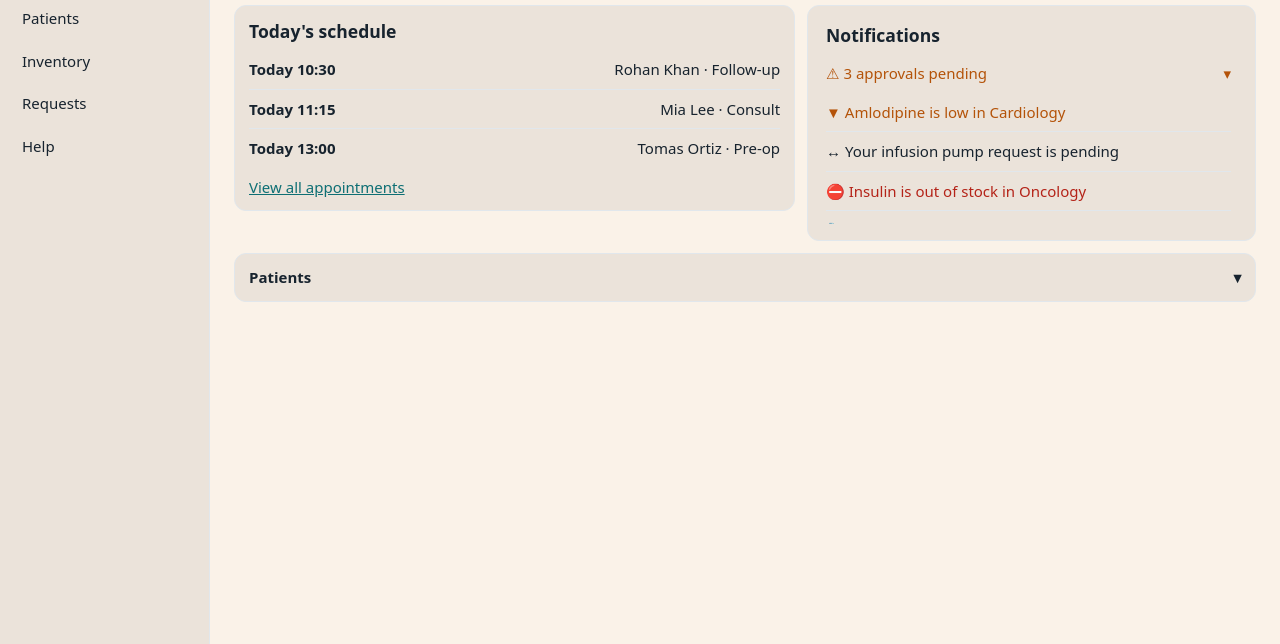
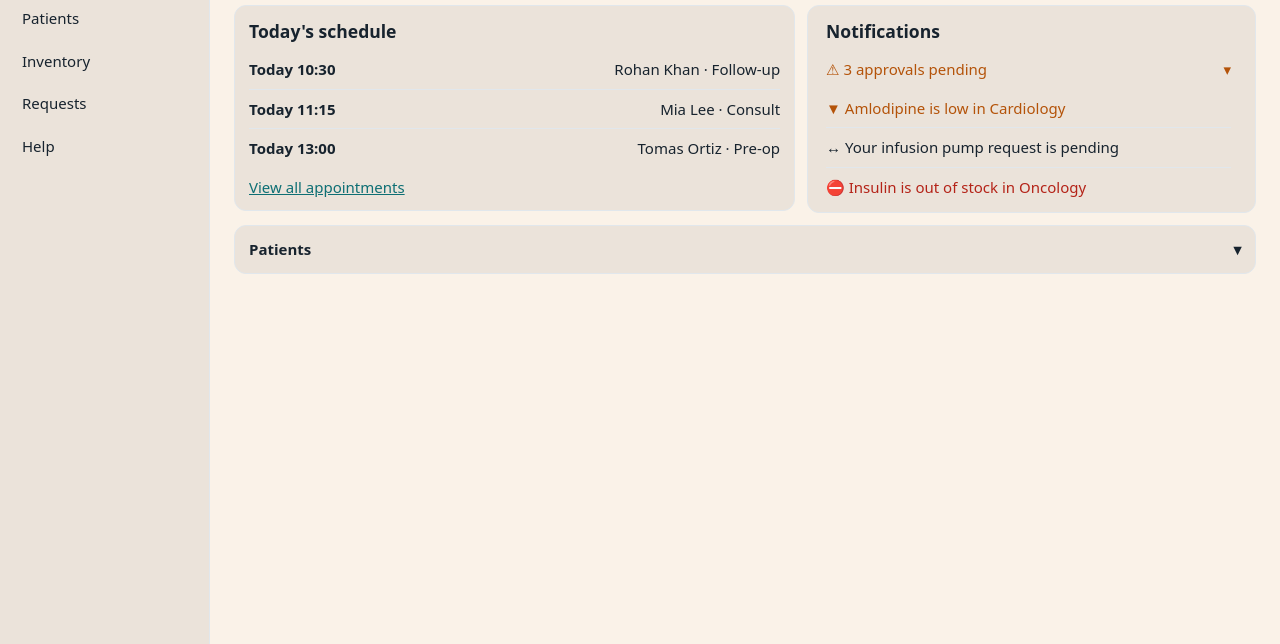
Before and after one commit to harman-06/capstone, a plain HTML site: page index.html in a window 1280 px wide. Shown: the part 164-808 px from the top of the page. Drawn offline with Linux system fonts and the light colour scheme.

Commit message:
Update style.css

```diff
--- a/css/style.css
+++ b/css/style.css
@@ -50,9 +50,9 @@ body.clock-visible #clock{opacity:1;transform:none}
 .w-patients .more{grid-column:1/-1}
 
 /* notifications */
-.w-notifications .card{padding:16px 18px}
+.w-notifications .card{padding:12px 18px}
 .w-notifications .row{padding:8px 0;font-size:15px}
-.notif-list{max-height:170px;overflow-y:auto;overflow-x:hidden;padding-right:6px;scrollbar-width:thin;scrollbar-color:#9aa9b8 var(--line)}
+.notif-list{max-height:150px;overflow-y:auto;overflow-x:hidden;padding-right:6px;scrollbar-width:thin;scrollbar-color:#9aa9b8 var(--line)}
 .notif-toggle{all:unset;cursor:pointer;display:flex;justify-content:space-between;width:100%;box-sizing:border-box;padding:8px 0;border-top:1px solid var(--line);font-size:15px;overflow-wrap:anywhere}
 .notif-group:first-child .notif-toggle{border-top:0}
 .notif-sub{display:grid;grid-template-rows:0fr;transition:grid-template-rows .3s ease}
```
